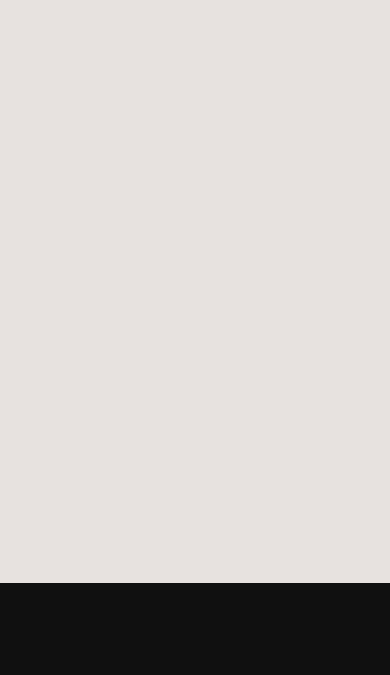
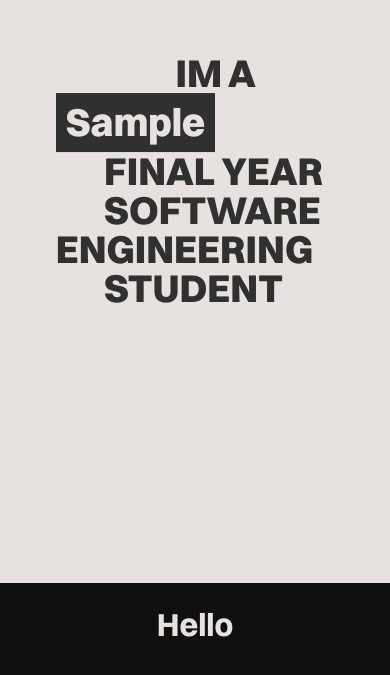
Before and after one commit to asin819/personalWebsite, a React (Create React App) app: page / in a window 390 px wide. Shown: the part 261-936 px from the top of the page. Before the commit the page ends 844 px from the top, so only its background shows below. Built offline with nearby package versions, Linux system fonts and the light colour scheme.

Commit message:
Hero page setup

```diff
--- a/src/App.js
+++ b/src/App.js
@@ -1,6 +1,7 @@
 import React from 'react';
 import './App.css';
 import LandingSection from './components/LandingSection';
+import TestSection from './components/TestSection';
 
 
 const App = () => {
@@ -8,6 +9,7 @@ const App = () => {
 
     <div className="App">
       <LandingSection/>
+      <TestSection/>
     </div>
 
   );
--- a/src/components/LandingSection.css
+++ b/src/components/LandingSection.css
@@ -25,11 +25,62 @@
 
 #block3{
     width: 100%;
-    width: 100%;
+    height: 0%;
+    /* height: 100%; */
     position: absolute;
     bottom: 0;
     background-color: var(--lightColor);
+    color: #303030;
+    display: flex;
+    justify-content: center;
+    /* align-items: center; */
+    flex-direction: column;
+}
 
+#block3ContentContainer{
+    transform: translate(0, 1000px);
+    display: none;
+}
+
+.block3Content{
+    margin-left: calc(80vw/2);
+    display: flex;
+    font-family: 'Switzer-Extrabold';
+    font-size: calc(100vw/13);
+    line-height: calc(100vw/15)
+}
+.moveLeft{
+    margin-left: calc(50vw/2);
+}
+
+.moveRight{
+    margin-left: calc(90vw/2);
+}
+
+@media only screen and (max-width: 500px) {
+    .block3Content{
+        margin-left: calc(80vw/3);
+        display: flex;
+        font-family: 'Switzer-Extrabold';
+        font-size: calc(100vw/10);
+        line-height: calc(100vw/10)
+    }
+    .moveLeft{
+        margin-left: calc(50vw/3.5);
+    }
+
+    .moveRight{
+        margin-left: calc(90vw/2);
+    }
+}
+
+
+.changingText{
+    width: fit-content;
+    height: fit-content;
+    padding: 10px;
+    background-color: #303030;
+    color: var(--lightColor);
 }
 
 #landingParent{
--- a/src/components/LandingSection.jsx
+++ b/src/components/LandingSection.jsx
@@ -11,6 +11,7 @@ const LandingSection = () => {
   const landingChildLeftRef = useRef(null);
   const landingChildMiddleRef = useRef(null);
   const landingChildRightRef = useRef(null);
+  const block3ContentContainerRef = useRef(null)
 
   useEffect(() => {
     var tl = gsap.timeline();
@@ -55,18 +56,13 @@ const LandingSection = () => {
         duration: 1,
         delay: -0.7,
         ease: Expo.easeInOut,
+      })
+      .to(block3ContentContainerRef.current, {
+        y: 0,
+        display: 'block',
+        duration: 1,
+        ease: Expo.easeInOut,
       });
-  }, []);
-
-  useEffect(() => {
-    var tl = gsap.timeline();
-
-    tl.to(landingChildRef.current, {
-      y: "-100%",
-      duration: 2,
-      delay: 2,
-      ease: Expo.easeInOut,
-    });
   }, []);
 
   return (
@@ -89,7 +85,16 @@ const LandingSection = () => {
         </h1>
       </div>
       <div id="block2" ref={block2ref} />
-      <div id="block3" ref={block3ref}></div>
+      <div id="block3" ref={block3ref}>
+        <div id="block3ContentContainer" ref={block3ContentContainerRef}>
+          <div className="block3Content moveRight">IM A</div>
+          <div className="block3Content moveLeft changingText">Sample</div>
+          <div className="block3Content">FINAL YEAR</div>
+          <div className="block3Content">SOFTWARE</div>
+          <div className="block3Content moveLeft">ENGINEERING</div>
+          <div className="block3Content">STUDENT</div>
+        </div>
+      </div>
     </div>
   );
 };
--- /dev/null
+++ b/src/components/TestSection.css
@@ -0,0 +1,3 @@
+#testMain{
+    height: 100vh;
+}
--- /dev/null
+++ b/src/components/TestSection.jsx
@@ -0,0 +1,10 @@
+import React from "react";
+import './TestSection.css'
+
+const TestSection = () => {
+    return(
+        <div id="testMain"><h1>Hello</h1></div>
+    )
+}
+
+export default TestSection;
```
Also changed, not shown: package.json (+0 -12 lines).
